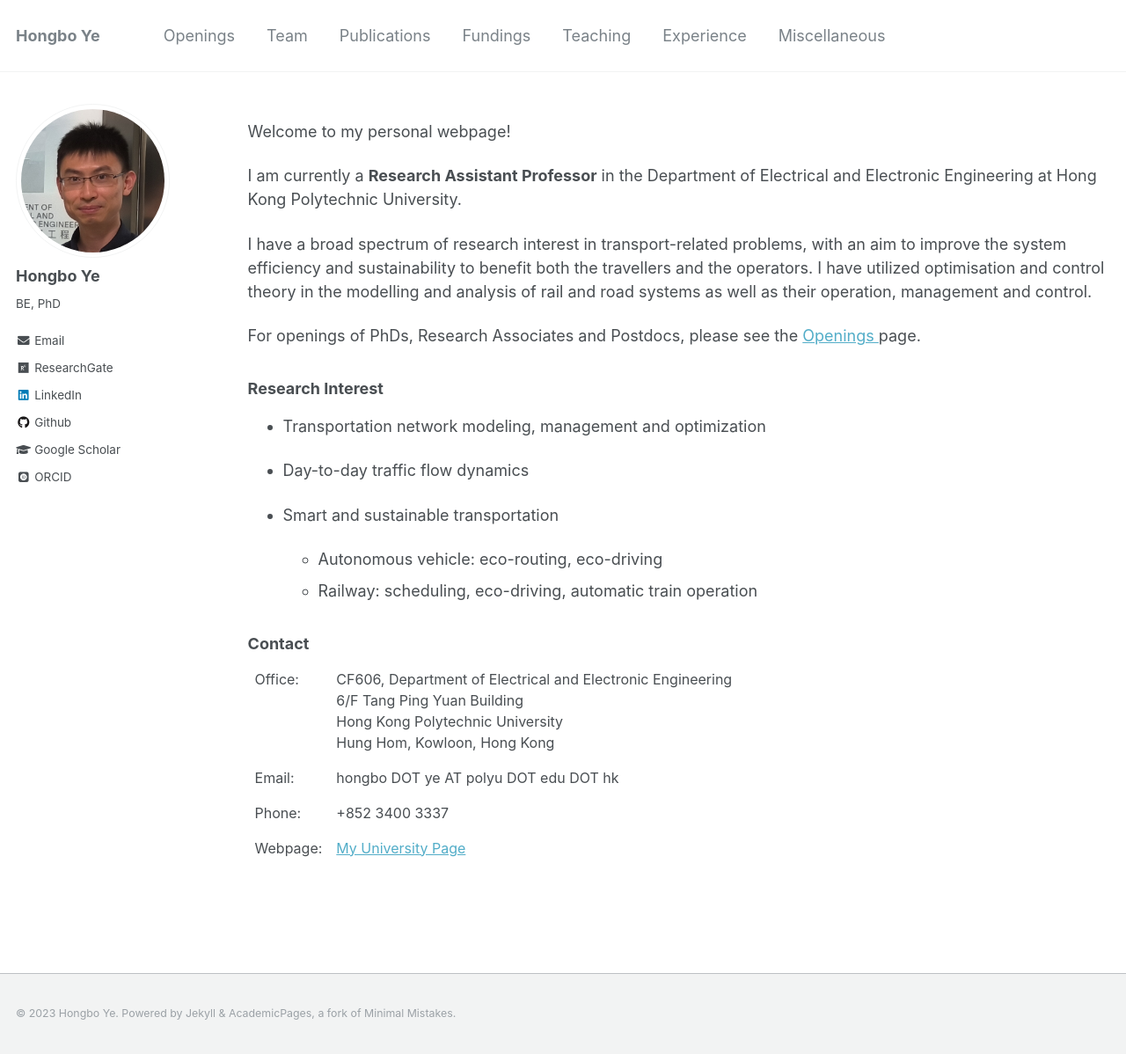
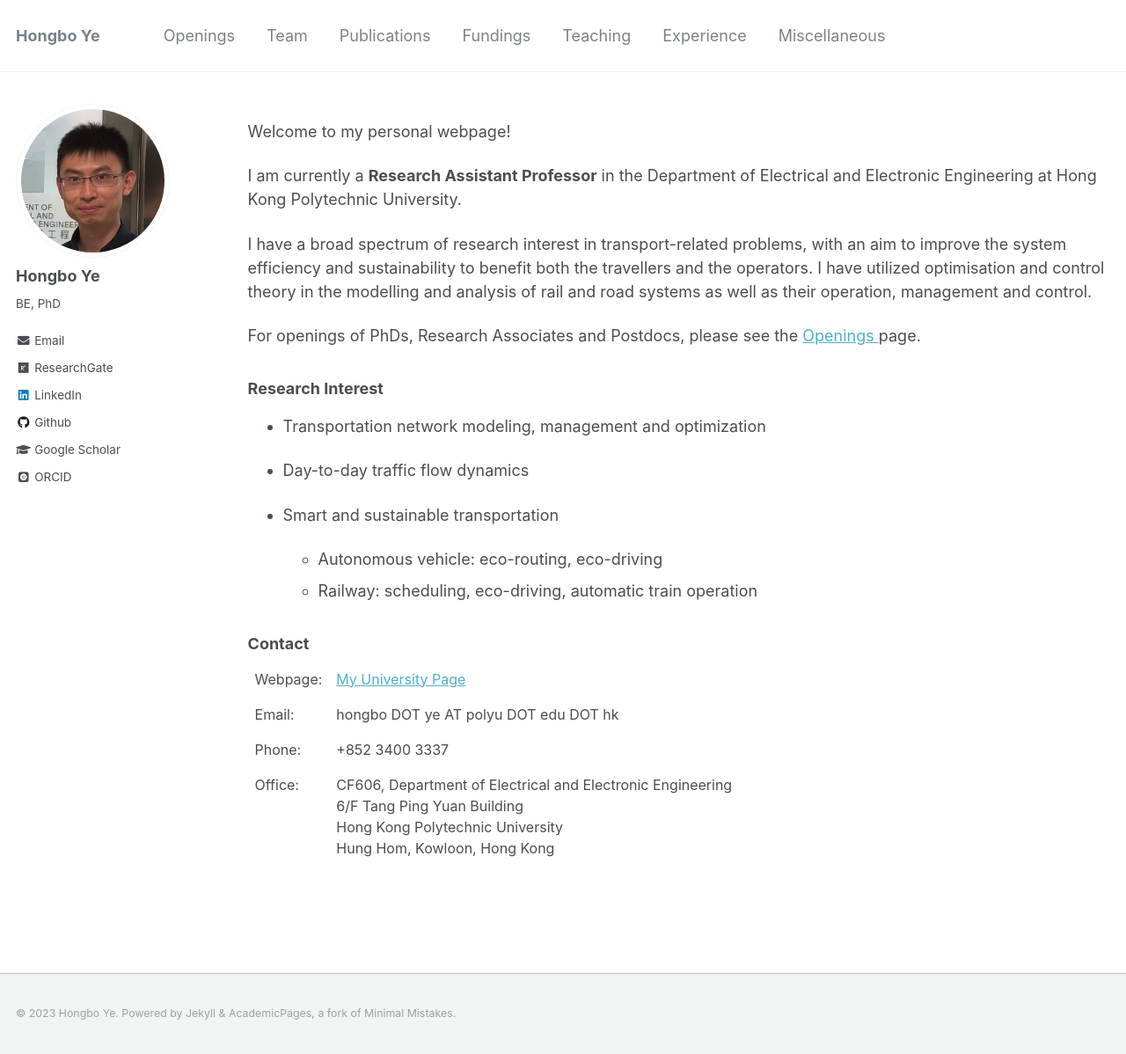
Before and after one commit to hb-ye/hb-ye.github.io, a Jekyll site: the page built from index.markdown, in a window 1280 px wide and 1198 px high. Shown: the whole window at 88% size. Built offline with Jekyll 4.4.1, drawn with Linux system fonts in a browser that asks for light colours; some web fonts are replaced; part of the change alters nothing that is shown.

Commit message:
Update index.markdown

```diff
--- a/index.markdown
+++ b/index.markdown
@@ -34,10 +34,11 @@ For openings of PhDs, Research Associates and Postdocs, please see the <a href="
     <col>
   </colgroup>
 
-  <tr valign="top" style="border: none;">
-    <td style="border: none;"> Office: <br> &nbsp; <br> &nbsp; <br> &nbsp; </td>
-    <td style="border: none;"> CF606, Department of Electrical and Electronic Engineering<br>6/F Tang Ping Yuan Building<br>Hong Kong Polytechnic University<br>Hung Hom, Kowloon, Hong Kong</td>
+  <tr valign="top" style=" border: none;">
+    <td style="border: none;"> Webpage: </td>
+    <td style="border: none;"> <a href="https://www.polyu.edu.hk/eee/people/academic-staff-and-teaching-staff/dr-ye-hongbo/"> My University Page </a> </td>
   </tr>
+
   <tr valign="top" style=" border: none;">
     <td style="border: none;"> Email: </td>
     <td style="border: none;"> hongbo DOT ye AT polyu DOT edu DOT hk </td>
@@ -48,9 +49,9 @@ For openings of PhDs, Research Associates and Postdocs, please see the <a href="
     <td style="border: none;"> +852 3400 3337 </td>
   </tr>
 
-  <tr valign="top" style=" border: none;">
-    <td style="border: none;"> Webpage: </td>
-    <td style="border: none;"> <a href="https://www.polyu.edu.hk/eee/people/academic-staff-and-teaching-staff/dr-ye-hongbo/"> My University Page </a> </td>
+  <tr valign="top" style="border: none;">
+    <td style="border: none;"> Office: <br> &nbsp; <br> &nbsp; <br> &nbsp; </td>
+    <td style="border: none;"> CF606, Department of Electrical and Electronic Engineering<br>6/F Tang Ping Yuan Building<br>Hong Kong Polytechnic University<br>Hung Hom, Kowloon, Hong Kong</td>
   </tr>
 
 </table>
```
